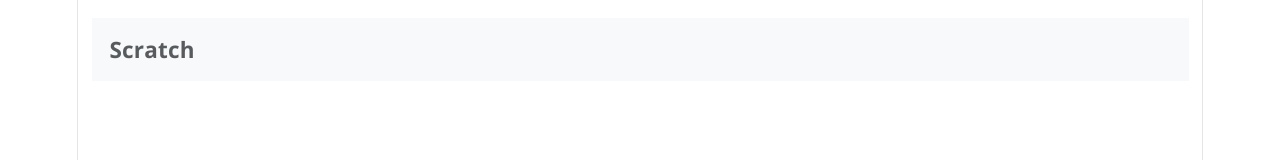
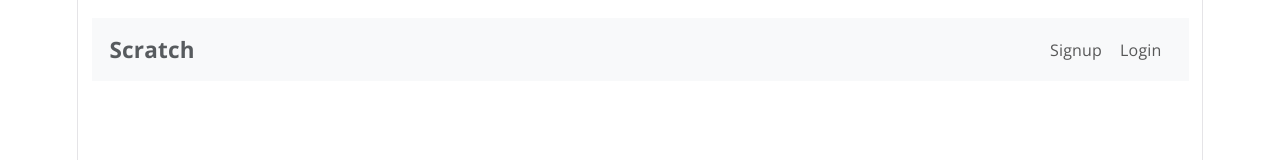
Before and after one commit to magicfold/sst-notes, a React (Vite) app in the folder packages/frontend/: page / in a window 1280 px wide. Shown: the top 160 px of the page. Built offline with nearby package versions, Linux system fonts and the light colour scheme.

Commit message:
10.1.2 Adding links in the navbar

```diff
--- a/packages/frontend/package.json
+++ b/packages/frontend/package.json
@@ -15,6 +15,7 @@
     "react-bootstrap": "^2.10.10",
     "react-dom": "^19.2.4",
     "react-icons": "^5.5.0",
+    "react-router-bootstrap": "^0.26.3",
     "react-router-dom": "^7.13.2"
   },
   "devDependencies": {
@@ -24,6 +25,7 @@
     "@types/react": "^19.2.14",
     "@types/react-bootstrap": "^1.0.1",
     "@types/react-dom": "^19.2.3",
+    "@types/react-router-bootstrap": "^0.26.8",
     "@vitejs/plugin-react": "^6.0.1",
     "eslint": "^9.39.4",
     "eslint-plugin-react-hooks": "^7.0.1",
--- a/packages/frontend/src/App.tsx
+++ b/packages/frontend/src/App.tsx
@@ -1,4 +1,6 @@
 import Navbar from "react-bootstrap/Navbar";
+import Nav from "react-bootstrap/Nav";
+import { LinkContainer } from "react-router-bootstrap";
 import Routes from "./Routes.tsx";
 import "./App.css";
 
@@ -6,8 +8,20 @@ function App() {
   return (
     <div className="App container py-3">
       <Navbar collapseOnSelect bg="light" expand="md" className="mb-3 px-3">
-        <Navbar.Brand className="fw-bold text-muted">Scratch</Navbar.Brand>
+        <LinkContainer to="/">
+          <Navbar.Brand className="fw-bold text-muted">Scratch</Navbar.Brand>
+        </LinkContainer>
         <Navbar.Toggle />
+        <Navbar.Collapse className="justify-content-end">
+          <Nav activeKey={window.location.pathname}>
+            <LinkContainer to="/signup">
+              <Nav.Link>Signup</Nav.Link>
+            </LinkContainer>
+            <LinkContainer to="/login">
+              <Nav.Link>Login</Nav.Link>
+            </LinkContainer>
+          </Nav>
+        </Navbar.Collapse>
       </Navbar>
       <Routes />
     </div>
```
Also changed, not shown: 1 other file (tests, documents, lock files or other folders).
